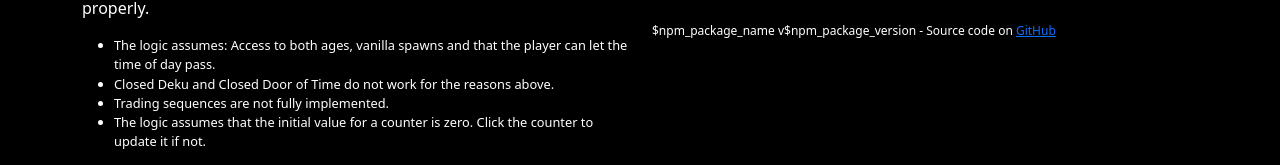
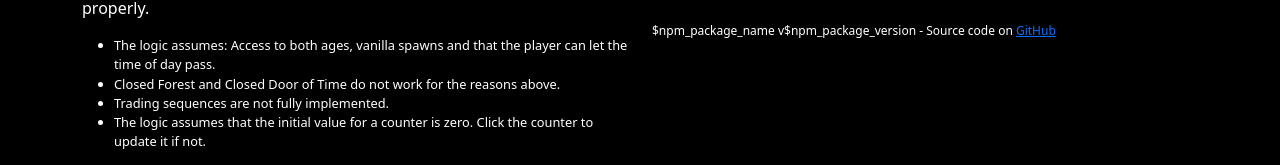
Before and after one commit to wafo/hashfrog_tracker, a React (Create React App) app: page / in a window 1280 px wide. Shown: the part 630-795 px from the top of the page. Built offline with nearby package versions, Linux system fonts and the light colour scheme.

Commit message:
Fix typo

```diff
--- a/src/scenes/TrackerLauncher.js
+++ b/src/scenes/TrackerLauncher.js
@@ -186,7 +186,7 @@ const TrackerLauncher = () => {
             <li>
               The logic assumes: Access to both ages, vanilla spawns and that the player can let the time of day pass.
             </li>
-            <li>Closed Deku and Closed Door of Time do not work for the reasons above.</li>
+            <li>Closed Forest and Closed Door of Time do not work for the reasons above.</li>
             <li>Trading sequences are not fully implemented.</li>
             <li>
               The logic assumes that the initial value for a counter is zero. Click the counter to update it if not.
```
